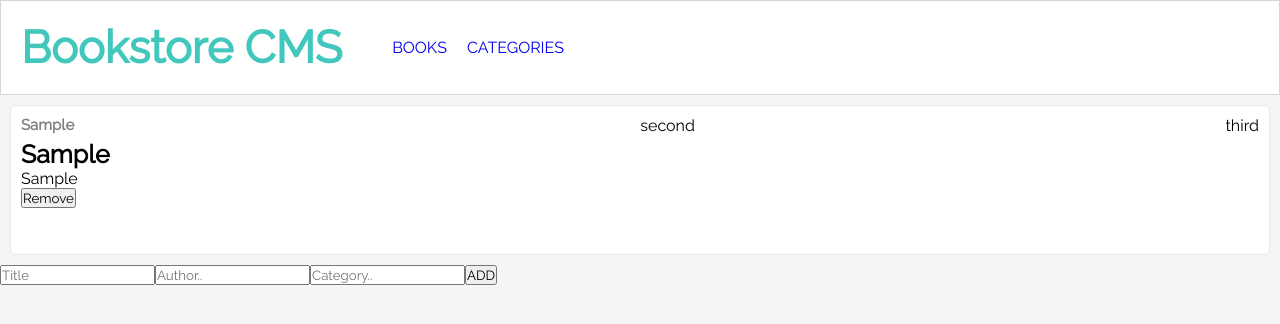
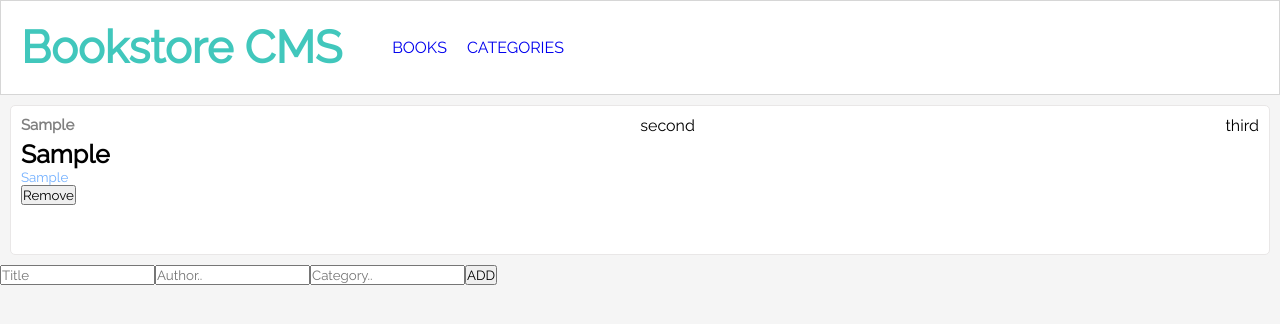
Before and after one commit to Amedzro-Elikplim/Bookstore, a React (Create React App) app: page / in a window 1280 px wide. Both pictures are taken after typing "Sample", "Sample", "Sample" into the empty fields and a click on the button "ADD". Shown: the top 324 px of the page. Built offline with nearby package versions, Linux system fonts and the light colour scheme; no server answers.

Commit message:
Style author text

```diff
--- a/src/styles/book.css
+++ b/src/styles/book.css
@@ -24,3 +24,8 @@
   font-size: 25px;
   font-weight: bolder;
 }
+
+.author {
+  font-size: smaller;
+  color: rgb(115, 176, 255);
+}
```
